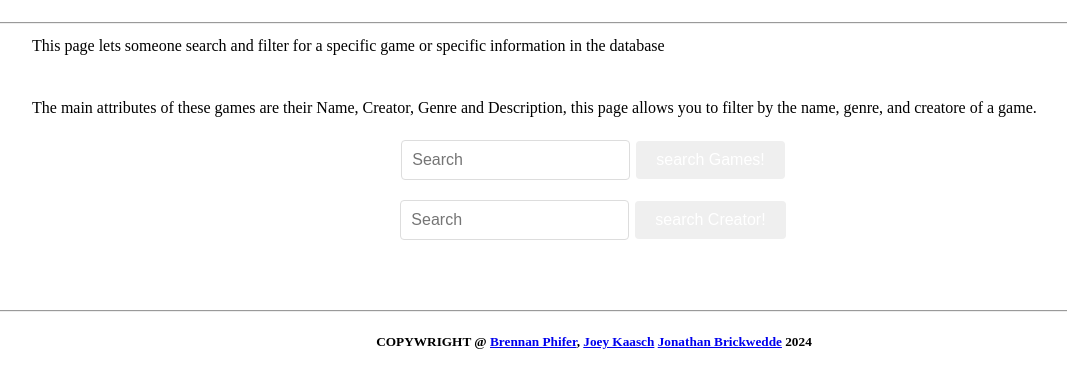
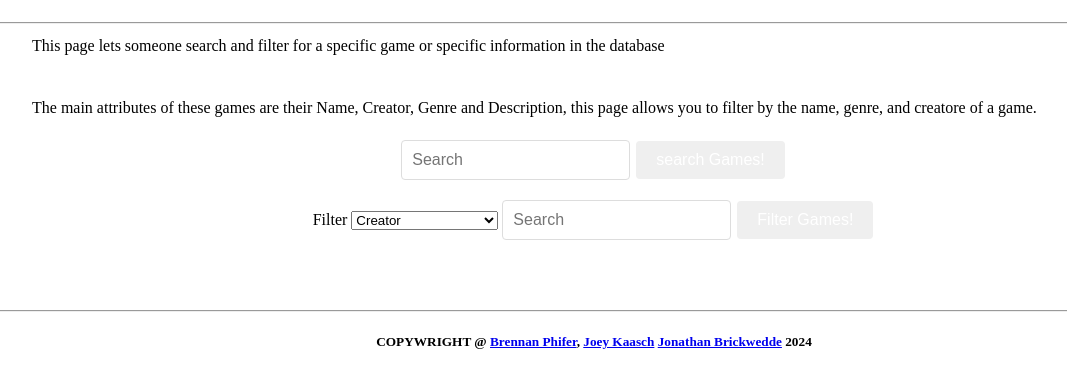
Before and after one commit to NovaGamer368/Games-PHP-Library, a PHP site: page /Search.php in a window 1280 px wide. Shown: the part 190-578 px from the top of the page, without its empty margins (46-1113 px from the left). Run offline with PHP 8.4, Linux system fonts and the light colour scheme.

Commit message:
added a dropdown table for the filter, so users can select what to filter by, the input box is the value they want to filter with, and the button is supposed to display what they filtered for.

```diff
--- a/Search.php
+++ b/Search.php
@@ -22,9 +22,19 @@ if (isset($_POST['selectedIndex'])) {
                 <input type="text" id="GameSearchInput" placeholder="Search"/>
                 <button type="submit" name="selectedIndex" value="1">search Games!</button>
                 <div>
+
+                    <label for="Filter">Filter</label>
+                    <select name="Filter" id="filter">
+                        <option value="">--- Choose a Filter ---</option>
+                        <option value="Genre">Genre</option>
+                        <option value="Creator" selected>Creator</option>
+                    </select>
+
                 <input type="text" id="GameSearchInput" placeholder="Search"/>
-                <button type="submit" name="selectedIndex" value="3">search Creator!</button>
+                <button type="submit" name="selectedIndex" value="3">Filter Games!</button>
                 <!--<button type="submit" name="selectedIndex" value="2">search Genre!</button>-->
+
+
 
 
             </div>
```
